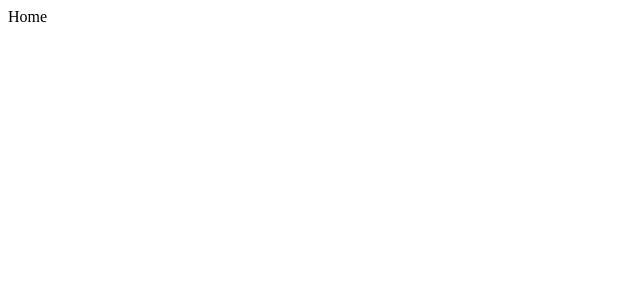
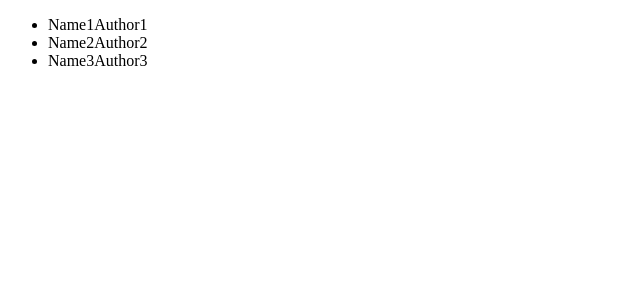
Before and after one commit to qwertyuiop13579/StudyingReact, a React (Create React App) app in the folder re-store/: page / in a window 1280 px wide. Shown: the top 300 px of the page, without its empty margins (0-640 px from the left). Built offline with nearby package versions, Linux system fonts and the light colour scheme.

Commit message:
add book-list component

```diff
--- /dev/null
+++ b/re-store/src/components/book-list-item/book-list-item.js
@@ -0,0 +1,15 @@
+import React from "react";
+
+import './book-list-item.css';
+
+const BookListItem = ({ book }) => {
+    const { title, author } = book;
+    return (
+        <div className="book-list-item">
+            <span>{title}</span>
+            <span>{author}</span>
+        </div>
+    );
+}
+
+export default BookListItem;
--- /dev/null
+++ b/re-store/src/components/book-list-item/index.js
@@ -0,0 +1,3 @@
+import BookListItem from './book-list-item';
+
+export default BookListItem;
--- /dev/null
+++ b/re-store/src/components/book-list/book-list.js
@@ -0,0 +1,27 @@
+import React from "react";
+
+import './book-list.css';
+
+import BookListItem from '../book-list-item';
+
+class BookList extends React.Component {
+    render() {
+        const { books } = this.props;
+        return (
+            <ul className="book-list">
+                {
+                    books.map((book) => {
+                        return (
+                            <li key={book.id}>
+                                <BookListItem book={book} />
+                            </li>
+                        );
+                    })
+                }
+            </ul>
+        );
+    }
+
+}
+
+export default BookList;
--- /dev/null
+++ b/re-store/src/components/book-list/index.js
@@ -0,0 +1,3 @@
+import BookList from "./book-list";
+
+export default BookList;
--- a/re-store/src/components/pages/home-page.js
+++ b/re-store/src/components/pages/home-page.js
@@ -1,7 +1,17 @@
 import React from 'react';
+import BookList from '../book-list/book-list';
 
 const HomePage = () => {
-    return <div>Home</div>;
+    const books = [
+        { id: 1, title: 'Name1', author: 'Author1' },
+        { id: 2, title: 'Name2', author: 'Author2' },
+        { id: 3, title: 'Name3', author: 'Author3' },
+    ];
+    return (
+        <div>
+            <BookList books={books}></BookList>
+        </div>
+    )
 }
 
 export default HomePage;
```
Also changed, not shown: re-store/src/components/book-list-item/book-list-item.css (added), re-store/src/components/book-list/book-list.css (added).
